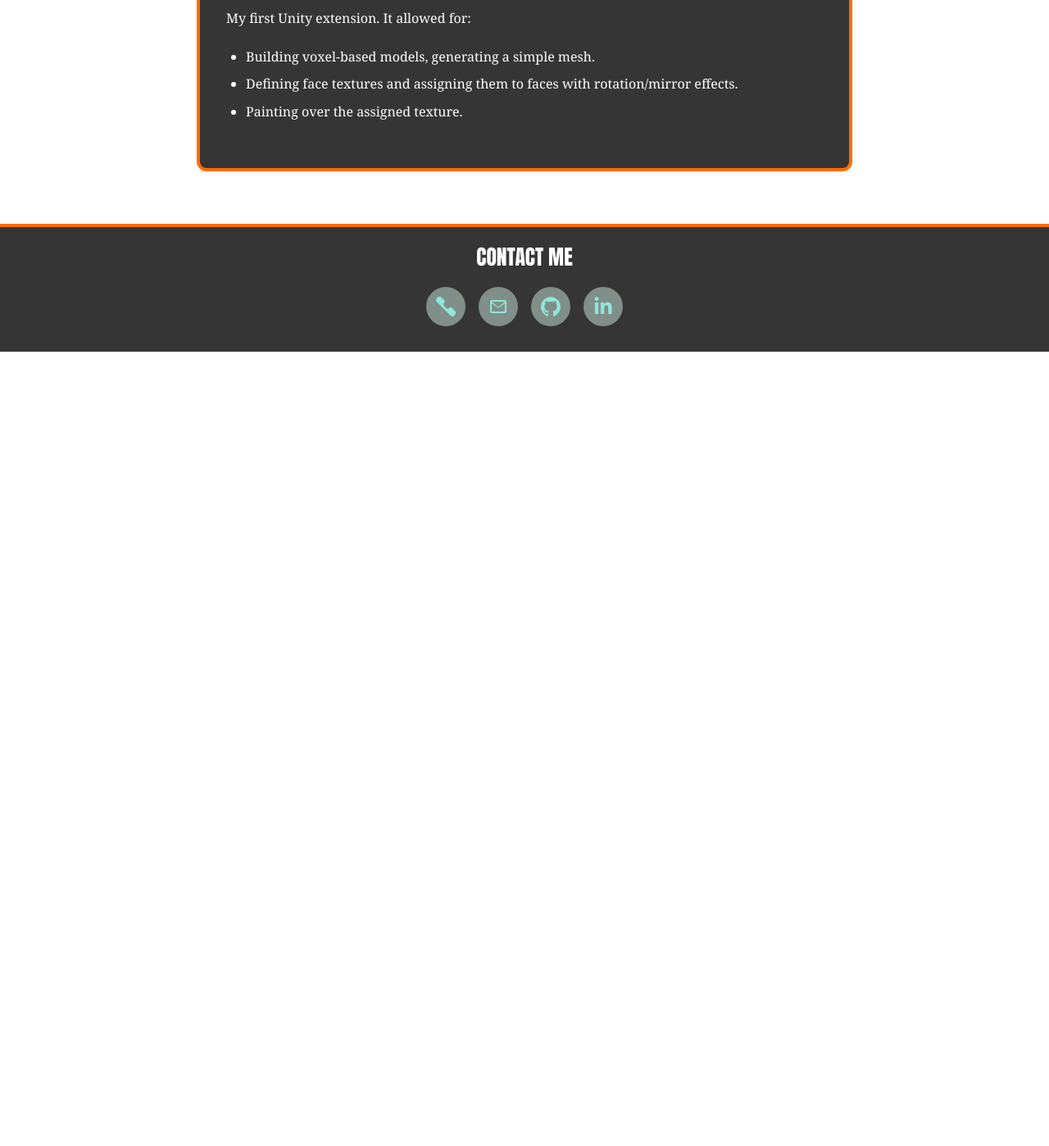
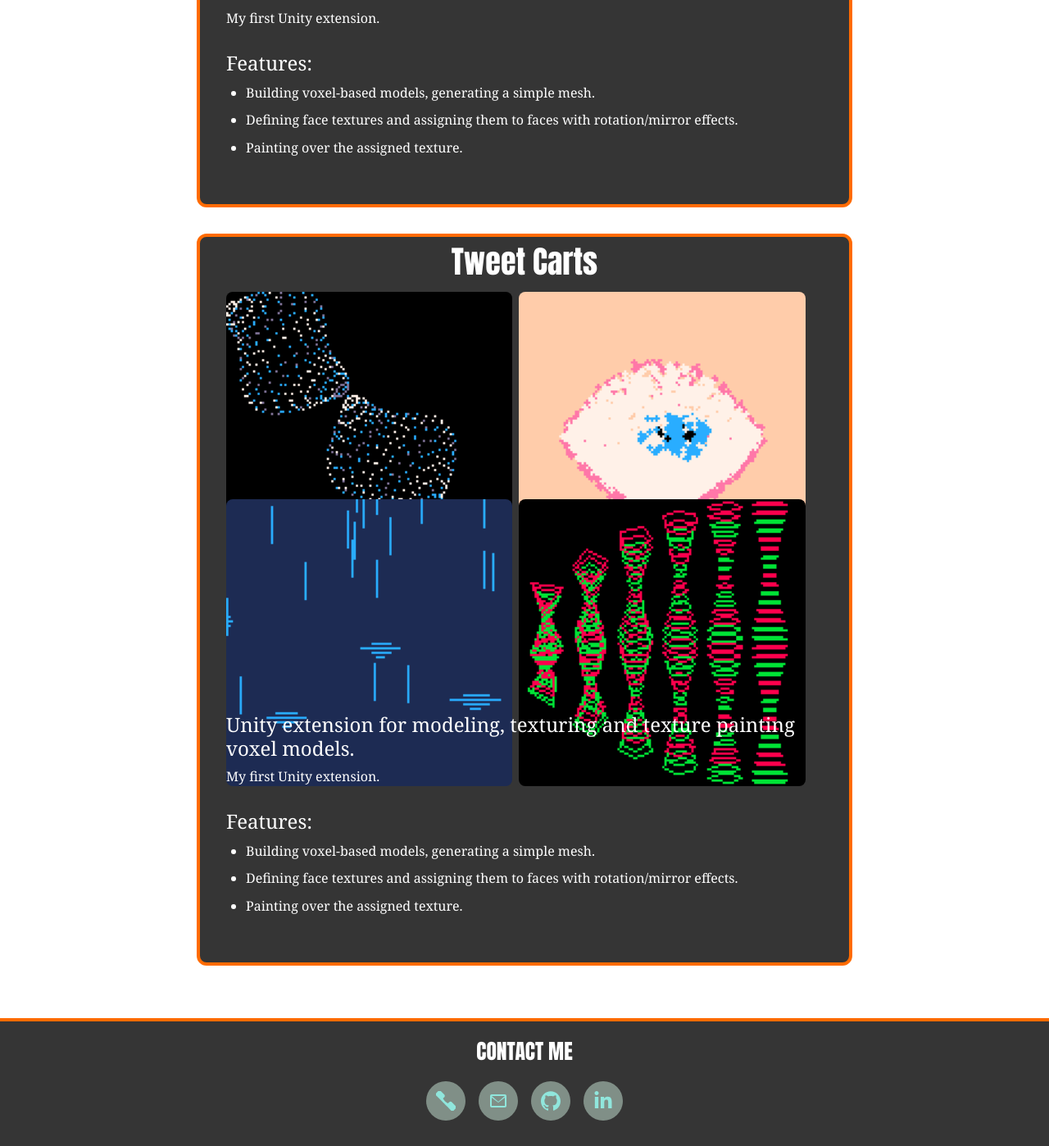
Before and after one commit to juna8001/juna8001.github.io, a Jekyll site: the page built from pages/personal.md, in a window 1280 px wide. Shown: the part 1194-2592 px from the top of the page at 82% size. Built offline with Jekyll 4.4.1, drawn with Linux system fonts in a browser that asks for light colours; before the commit the page ends 1623 px from its top, so only the background shows below that.

Commit message:
tweetcarts

```diff
--- a/_includes/personal/Blocks.md
+++ b/_includes/personal/Blocks.md
@@ -1,6 +1,8 @@
 ### Unity extension for modeling, texturing and texture painting voxel models.
 
-My first Unity extension. It allowed for:
+My first Unity extension.
+
+### Features:
 * Building voxel-based models, generating a simple mesh.
 * Defining face textures and assigning them to faces with rotation/mirror effects.
 * Painting over the assigned texture.
--- a/_includes/project_preview.html
+++ b/_includes/project_preview.html
@@ -24,6 +24,28 @@
         {% endif %}
 
     </div>
+
+    {% if include.image3 or include.image4 or include.video3 or include.video4 %}
+    <div class="project-media">
+
+        {% if include.image3 %}
+        <img src="{{ include.image3 }}" alt="Image 3">
+        {% endif %}
+
+        {% if include.video3 %}
+        <video src="{{ include.video3 }}" alt="Video 3" autoplay loop muted playsinline></video>
+        {% endif %}
+
+        {% if include.image4 %}
+        <img src="{{ include.image4 }}" alt="Image 4">
+        {% endif %}
+
+        {% if include.video4 %}
+        <video src="{{ include.video4 }}" alt="Video 4" autoplay loop muted playsinline></video>
+        {% endif %}
+
+    </div>
+    {% endif %}
 
     {% capture desc_content %}
     {% include {{ include.description }} %}
--- a/pages/personal.md
+++ b/pages/personal.md
@@ -19,3 +19,13 @@
     video1="../assets/blocks/blocks_wide.mp4"
     video2="../assets/blocks/blocks.mp4"
 %}
+
+{% include project_preview.html
+    title="Tweet Carts"
+    year=""
+    description="personal/Blocks.md"
+    image1="../assets/tweetcarts/snails_0.gif"
+    image2="../assets/tweetcarts/eye-1.gif"
+    image3="../assets/tweetcarts/rain.gif"
+    image4="../assets/tweetcarts/rotating-clepsydres_0.gif"
+%}
```
Also changed, not shown: _includes/personal/Tweetcarts.md (added, +1 -0 lines), assets/tweetcarts/eye-1.gif (added), assets/tweetcarts/rain.gif (added), assets/tweetcarts/rotating-clepsydres_0.gif (added), assets/tweetcarts/snails_0.gif (added).
